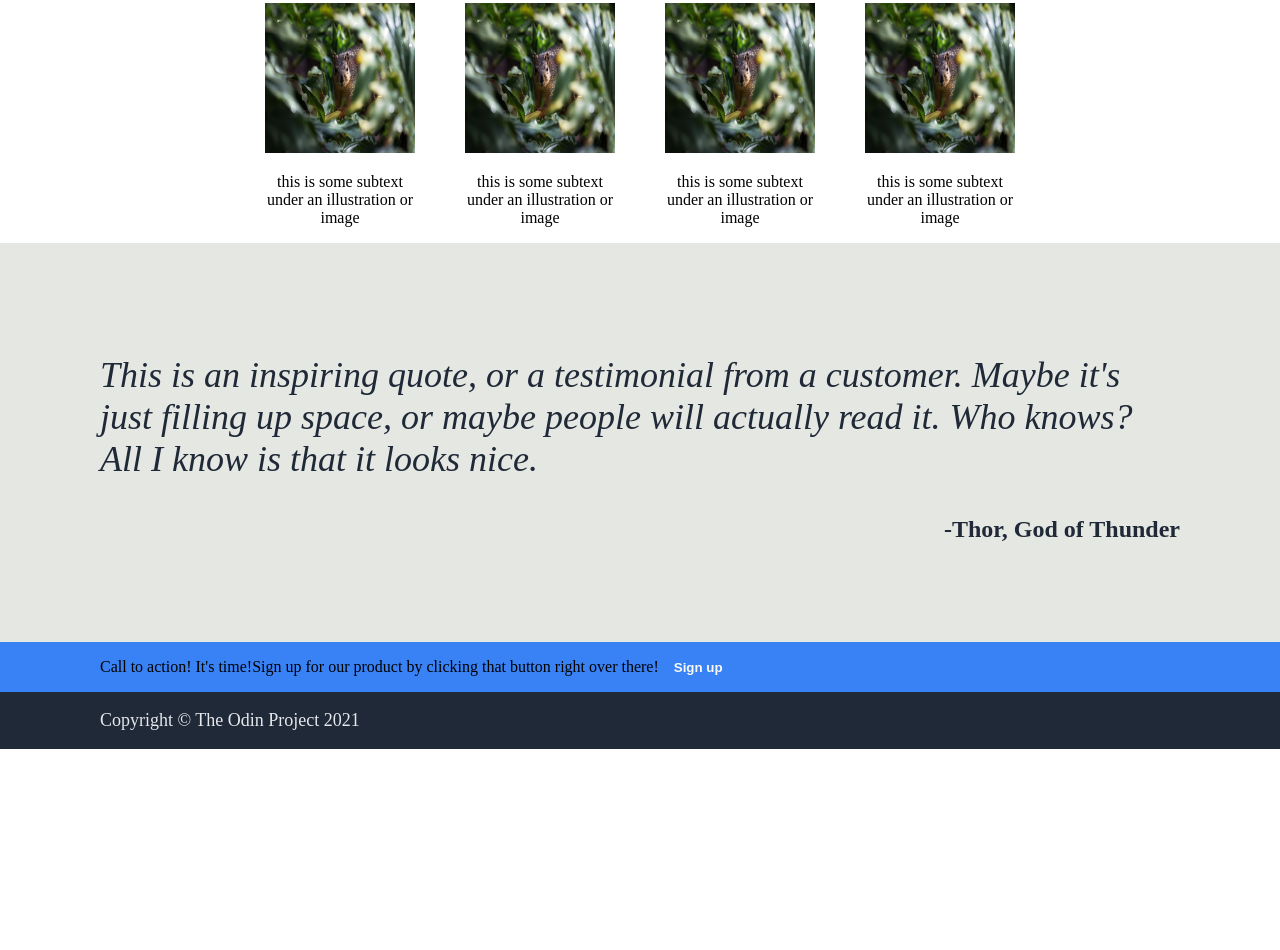
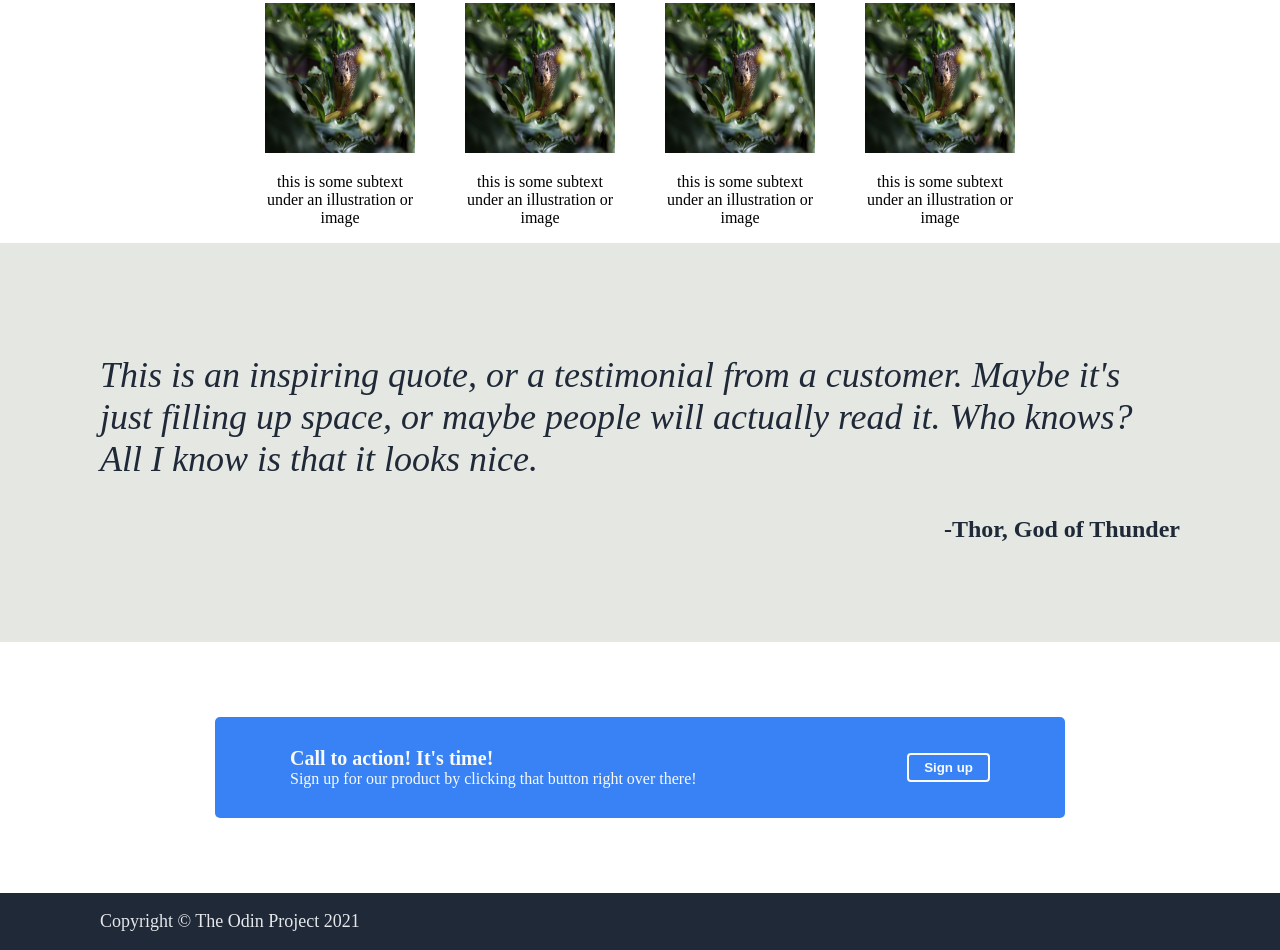
Before and after one commit to gyang-pro/landing-page, a plain HTML site: page index.html in a window 1280 px wide. Shown: the part 627-1577 px from the top of the page. Before the commit the page ends 1376 px from the top, so only its background shows below. Drawn offline with Linux system fonts and the light colour scheme.

Commit message:
Style content-four

```diff
--- a/index.html
+++ b/index.html
@@ -49,8 +49,10 @@
             <p class="quotee">-Thor, God of Thunder</p>
         </div>
         <div class="content-four">
-            <p>Call to action! It's time!</p>
-            <p>Sign up for our product by clicking that button right over there!</p>
+            <div>
+                <p class="bold-p">Call to action! It's time!</p>
+                <p>Sign up for our product by clicking that button right over there!</p>
+            </div>
             <button type="button">Sign up</button>
         </div>
         <div class="footer">
--- a/styles.css
+++ b/styles.css
@@ -117,8 +117,28 @@ h2 {
 
 .content-four {
     background-color: #3882f6;
+    margin: 75px auto;
+    width: 700px;
+    border-radius: 5px;
+    color: #f9faf8;
+    display: flex;
+    justify-content: space-between;
+    align-items: center;
+    padding: 30px 75px;
+}
 
-    display: flex;
+.content-four div, .content-four p {
+    padding: 0;
+    margin: 0;
+}
+
+.content-four button {
+    border: 2px solid #f9faf8;
+}
+
+.bold-p {
+    font-size: 20px;
+    font-weight: bold;
 }
 
 img {
```
